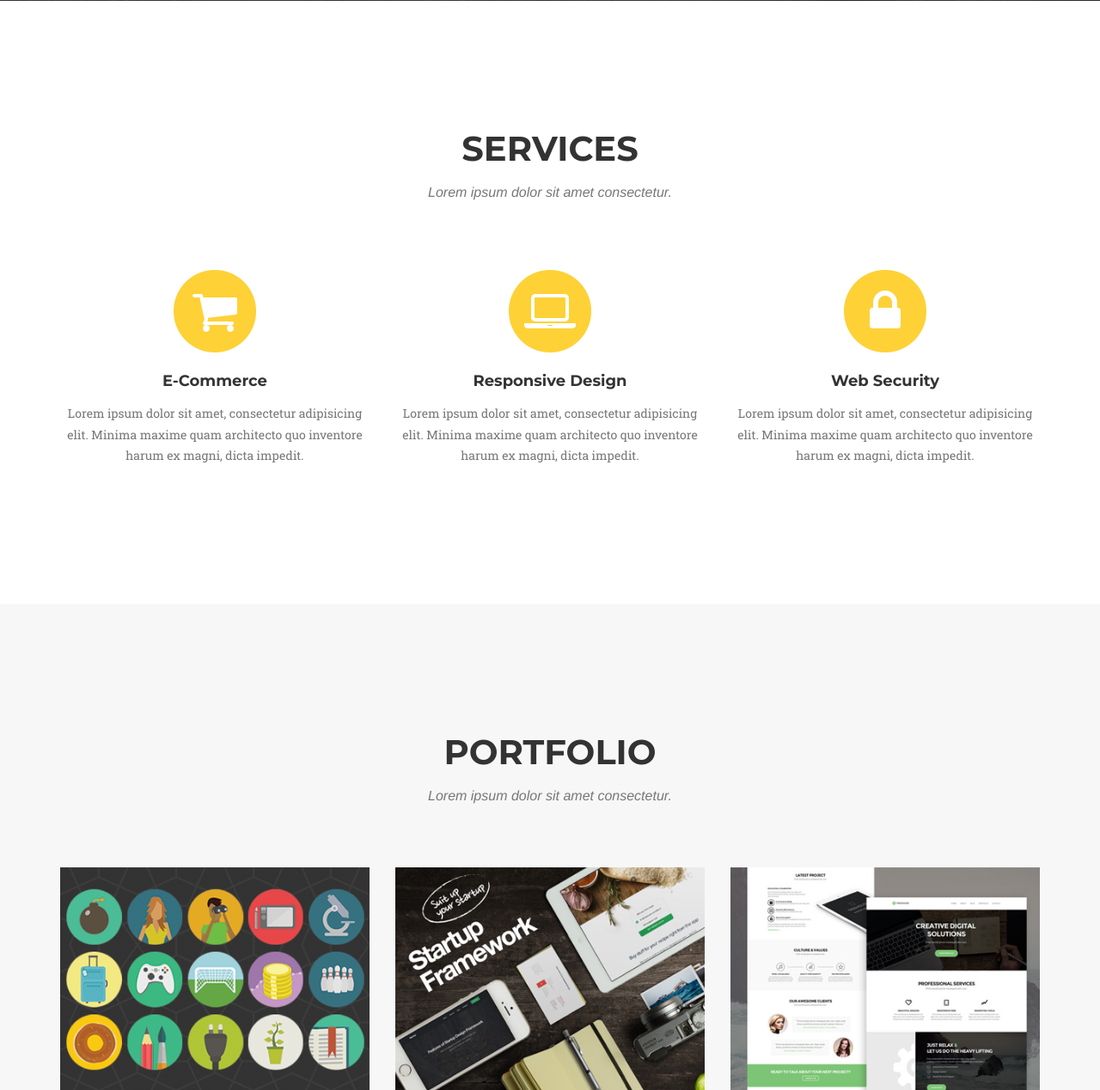
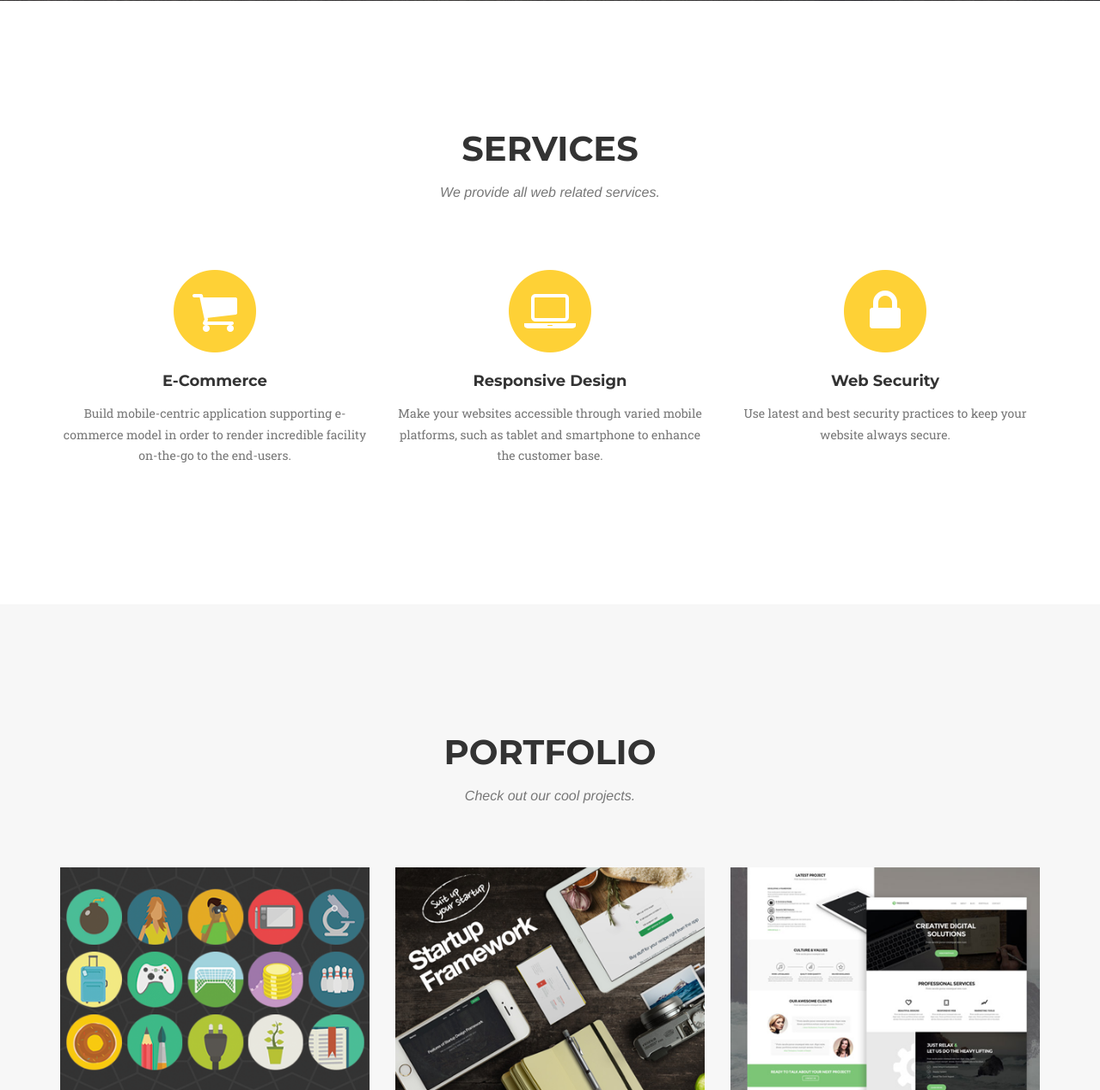
Before and after one commit to 404minds/website, a PHP site: page / in a window 1280 px wide. Shown: the part 757-2025 px from the top of the page at 86% size. Run offline with PHP 8.4, Linux system fonts and the light colour scheme; some libraries are stand-ins or nearby versions; some web fonts are replaced.

Commit message:
update copy

```diff
--- a/web/index.php
+++ b/web/index.php
@@ -7,7 +7,7 @@
     <meta http-equiv="X-UA-Compatible" content="IE=edge">
     <meta name="viewport" content="width=device-width, initial-scale=1">
     <meta name="description" content="Web development and user experience consultancy specializing in targeted, rapid and standards based development. Based in Bangalore, India.">
-    <meta name="keywords" content="web development, web design, frontend, mobile applications">
+    <meta name="keywords" content="web development, web design, frontend, mobile applications, utility apps">
     <meta name="author" content="Tushar Agarwal">
 
     <title>Web development, responsive design, mobile development by 404 Minds</title>
@@ -95,7 +95,7 @@
             <div class="row">
                 <div class="col-lg-12 text-center">
                     <h2 class="section-heading">Services</h2>
-                    <h3 class="section-subheading text-muted">Lorem ipsum dolor sit amet consectetur.</h3>
+                    <h3 class="section-subheading text-muted">We provide all web related services.</h3>
                 </div>
             </div>
             <div class="row text-center">
@@ -105,7 +105,7 @@
                         <i class="fa fa-shopping-cart fa-stack-1x fa-inverse"></i>
                     </span>
                     <h4 class="service-heading">E-Commerce</h4>
-                    <p class="text-muted">Lorem ipsum dolor sit amet, consectetur adipisicing elit. Minima maxime quam architecto quo inventore harum ex magni, dicta impedit.</p>
+                    <p class="text-muted">Build mobile-centric application supporting e-commerce model in order to render incredible facility on-the-go to the end-users.</p>
                 </div>
                 <div class="col-md-4">
                     <span class="fa-stack fa-4x">
@@ -113,7 +113,7 @@
                         <i class="fa fa-laptop fa-stack-1x fa-inverse"></i>
                     </span>
                     <h4 class="service-heading">Responsive Design</h4>
-                    <p class="text-muted">Lorem ipsum dolor sit amet, consectetur adipisicing elit. Minima maxime quam architecto quo inventore harum ex magni, dicta impedit.</p>
+                    <p class="text-muted">Make your websites accessible through varied mobile platforms, such as tablet and smartphone to enhance the customer base.</p>
                 </div>
                 <div class="col-md-4">
                     <span class="fa-stack fa-4x">
@@ -121,7 +121,7 @@
                         <i class="fa fa-lock fa-stack-1x fa-inverse"></i>
                     </span>
                     <h4 class="service-heading">Web Security</h4>
-                    <p class="text-muted">Lorem ipsum dolor sit amet, consectetur adipisicing elit. Minima maxime quam architecto quo inventore harum ex magni, dicta impedit.</p>
+                    <p class="text-muted">Use latest and best security practices to keep your website always secure.</p>
                 </div>
             </div>
         </div>
@@ -133,7 +133,7 @@
             <div class="row">
                 <div class="col-lg-12 text-center">
                     <h2 class="section-heading">Portfolio</h2>
-                    <h3 class="section-subheading text-muted">Lorem ipsum dolor sit amet consectetur.</h3>
+                    <h3 class="section-subheading text-muted">Check out our cool projects.</h3>
                 </div>
             </div>
             <div class="row">
@@ -231,7 +231,7 @@
             <div class="row">
                 <div class="col-lg-12 text-center">
                     <h2 class="section-heading">About</h2>
-                    <h3 class="section-subheading text-muted">Lorem ipsum dolor sit amet consectetur.</h3>
+                    <h3 class="section-subheading text-muted">Our short story.</h3>
                 </div>
             </div>
             <div class="row">
@@ -243,11 +243,11 @@
                             </div>
                             <div class="timeline-panel">
                                 <div class="timeline-heading">
-                                    <h4>2009-2011</h4>
+                                    <h4>2015-2016</h4>
                                     <h4 class="subheading">Our Humble Beginnings</h4>
                                 </div>
                                 <div class="timeline-body">
-                                    <p class="text-muted">Lorem ipsum dolor sit amet, consectetur adipisicing elit. Sunt ut voluptatum eius sapiente, totam reiciendis temporibus qui quibusdam, recusandae sit vero unde, sed, incidunt et ea quo dolore laudantium consectetur!</p>
+                                    <p class="text-muted">We started off as just two people working on a side project! Make cool animations and web utilities.</p>
                                 </div>
                             </div>
                         </li>
@@ -257,11 +257,11 @@
                             </div>
                             <div class="timeline-panel">
                                 <div class="timeline-heading">
-                                    <h4>March 2011</h4>
+                                    <h4>August 2015</h4>
                                     <h4 class="subheading">An Agency is Born</h4>
                                 </div>
                                 <div class="timeline-body">
-                                    <p class="text-muted">Lorem ipsum dolor sit amet, consectetur adipisicing elit. Sunt ut voluptatum eius sapiente, totam reiciendis temporibus qui quibusdam, recusandae sit vero unde, sed, incidunt et ea quo dolore laudantium consectetur!</p>
+                                    <p class="text-muted">We set up our company as 404Minds, where we would work on great ideas; turning them into reality!</p>
                                 </div>
                             </div>
                         </li>
@@ -271,11 +271,11 @@
                             </div>
                             <div class="timeline-panel">
                                 <div class="timeline-heading">
-                                    <h4>December 2012</h4>
+                                    <h4>January 2016</h4>
                                     <h4 class="subheading">Transition to Full Service</h4>
                                 </div>
                                 <div class="timeline-body">
-                                    <p class="text-muted">Lorem ipsum dolor sit amet, consectetur adipisicing elit. Sunt ut voluptatum eius sapiente, totam reiciendis temporibus qui quibusdam, recusandae sit vero unde, sed, incidunt et ea quo dolore laudantium consectetur!</p>
+                                    <p class="text-muted">Started working full time on projects, already completing at least four Frontend Development projects!</p>
                                 </div>
                             </div>
                         </li>
@@ -285,11 +285,11 @@
                             </div>
                             <div class="timeline-panel">
                                 <div class="timeline-heading">
-                                    <h4>July 2014</h4>
+                                    <h4>May 2016</h4>
                                     <h4 class="subheading">Phase Two Expansion</h4>
                                 </div>
                                 <div class="timeline-body">
-                                    <p class="text-muted">Lorem ipsum dolor sit amet, consectetur adipisicing elit. Sunt ut voluptatum eius sapiente, totam reiciendis temporibus qui quibusdam, recusandae sit vero unde, sed, incidunt et ea quo dolore laudantium consectetur!</p>
+                                    <p class="text-muted">Expanded our stack to Node.js, React, iOS Development, Android Development, and what not. Give us a spin!</p>
                                 </div>
                             </div>
                         </li>
@@ -319,14 +319,14 @@
                 <div class="col-sm-6">
                     <div class="team-member">
                         <img src="img/team/1.jpg" class="img-responsive img-circle" alt="">
-                        <h4>Kshitij Mittal</h4>
+                        <h4>Rinki Agarwal</h4>
                         <p class="text-muted">Developer</p>
                         <ul class="list-inline social-buttons">
                             <li><a href="#"><i class="fa fa-twitter"></i></a>
                             </li>
                             <!-- <li><a href="#"><i class="fa fa-facebook"></i></a>
                             </li> -->
-                            <li><a href="http://in.linkedin.com/in/kshitijmittal"><i class="fa fa-linkedin"></i></a>
+                            <li><a href="http://in.linkedin.com/in/niftyrinki"><i class="fa fa-linkedin"></i></a>
                             </li>
                         </ul>
                     </div>
@@ -349,7 +349,7 @@
             </div>
             <div class="row">
                 <div class="col-lg-8 col-lg-offset-2 text-center">
-                    <p class="large text-muted">Lorem ipsum dolor sit amet, consectetur adipisicing elit. Aut eaque, laboriosam veritatis, quos non quis ad perspiciatis, totam corporis ea, alias ut unde.</p>
+                    <p class="large text-muted">We are a team of two, but work Full Stack on all platforms. Reach us to get the best out of you next project.</p>
                 </div>
             </div>
         </div>
@@ -473,11 +473,11 @@
                         <div class="modal-body">
                             <!-- Project Details Go Here -->
                             <h2>Project Name</h2>
-                            <p class="item-intro text-muted">Lorem ipsum dolor sit amet consectetur.</p>
+                            <!-- <p class="item-intro text-muted">Lorem ipsum dolor sit amet consectetur.</p>
                             <img class="img-responsive" src="img/portfolio/roundicons-free.png" alt="">
                             <p>Use this area to describe your project. Lorem ipsum dolor sit amet, consectetur adipisicing elit. Est blanditiis dolorem culpa incidunt minus dignissimos deserunt repellat aperiam quasi sunt officia expedita beatae cupiditate, maiores repudiandae, nostrum, reiciendis facere nemo!</p>
                             <p>
-                                <strong>Want these icons in this portfolio item sample?</strong>You can download 60 of them for free, courtesy of <a href="https://getdpd.com/cart/hoplink/18076?referrer=bvbo4kax5k8ogc">RoundIcons.com</a>, or you can purchase the 1500 icon set <a href="https://getdpd.com/cart/hoplink/18076?referrer=bvbo4kax5k8ogc">here</a>.</p>
+                                <strong>Want these icons in this portfolio item sample?</strong>You can download 60 of them for free, courtesy of <a href="https://getdpd.com/cart/hoplink/18076?referrer=bvbo4kax5k8ogc">RoundIcons.com</a>, or you can purchase the 1500 icon set <a href="https://getdpd.com/cart/hoplink/18076?referrer=bvbo4kax5k8ogc">here</a>.</p> -->
                             <ul class="list-inline">
                                 <li>Date: July 2014</li>
                                 <li>Client: Round Icons</li>
@@ -505,10 +505,10 @@
                     <div class="col-lg-8 col-lg-offset-2">
                         <div class="modal-body">
                             <h2>Project Heading</h2>
-                            <p class="item-intro text-muted">Lorem ipsum dolor sit amet consectetur.</p>
+                            <!-- <p class="item-intro text-muted">Lorem ipsum dolor sit amet consectetur.</p>
                             <img class="img-responsive img-centered" src="img/portfolio/startup-framework-preview.png" alt="">
                             <p><a href="http://designmodo.com/startup/?u=787">Startup Framework</a> is a website builder for professionals. Startup Framework contains components and complex blocks (PSD+HTML Bootstrap themes and templates) which can easily be integrated into almost any design. All of these components are made in the same style, and can easily be integrated into projects, allowing you to create hundreds of solutions for your future projects.</p>
-                            <p>You can preview Startup Framework <a href="http://designmodo.com/startup/?u=787">here</a>.</p>
+                            <p>You can preview Startup Framework <a href="http://designmodo.com/startup/?u=787">here</a>.</p> -->
                             <button type="button" class="btn btn-primary" data-dismiss="modal"><i class="fa fa-times"></i> Close Project</button>
                         </div>
                     </div>
@@ -532,10 +532,10 @@
                         <div class="modal-body">
                             <!-- Project Details Go Here -->
                             <h2>Project Name</h2>
-                            <p class="item-intro text-muted">Lorem ipsum dolor sit amet consectetur.</p>
+                            <!-- <p class="item-intro text-muted">Lorem ipsum dolor sit amet consectetur.</p>
                             <img class="img-responsive img-centered" src="img/portfolio/treehouse-preview.png" alt="">
                             <p>Treehouse is a free PSD web template built by <a href="https://www.behance.net/MathavanJaya">Mathavan Jaya</a>. This is bright and spacious design perfect for people or startup companies looking to showcase their apps or other projects.</p>
-                            <p>You can download the PSD template in this portfolio sample item at <a href="http://freebiesxpress.com/gallery/treehouse-free-psd-web-template/">FreebiesXpress.com</a>.</p>
+                            <p>You can download the PSD template in this portfolio sample item at <a href="http://freebiesxpress.com/gallery/treehouse-free-psd-web-template/">FreebiesXpress.com</a>.</p> -->
                             <button type="button" class="btn btn-primary" data-dismiss="modal"><i class="fa fa-times"></i> Close Project</button>
                         </div>
                     </div>
@@ -559,10 +559,10 @@
                         <div class="modal-body">
                             <!-- Project Details Go Here -->
                             <h2>Project Name</h2>
-                            <p class="item-intro text-muted">Lorem ipsum dolor sit amet consectetur.</p>
+                            <!-- <p class="item-intro text-muted">Lorem ipsum dolor sit amet consectetur.</p>
                             <img class="img-responsive img-centered" src="img/portfolio/golden-preview.png" alt="">
                             <p>Start Bootstrap's Agency theme is based on Golden, a free PSD website template built by <a href="https://www.behance.net/MathavanJaya">Mathavan Jaya</a>. Golden is a modern and clean one page web template that was made exclusively for Best PSD Freebies. This template has a great portfolio, timeline, and meet your team sections that can be easily modified to fit your needs.</p>
-                            <p>You can download the PSD template in this portfolio sample item at <a href="http://freebiesxpress.com/gallery/golden-free-one-page-web-template/">FreebiesXpress.com</a>.</p>
+                            <p>You can download the PSD template in this portfolio sample item at <a href="http://freebiesxpress.com/gallery/golden-free-one-page-web-template/">FreebiesXpress.com</a>.</p> -->
                             <button type="button" class="btn btn-primary" data-dismiss="modal"><i class="fa fa-times"></i> Close Project</button>
                         </div>
                     </div>
@@ -586,10 +586,10 @@
                         <div class="modal-body">
                             <!-- Project Details Go Here -->
                             <h2>Project Name</h2>
-                            <p class="item-intro text-muted">Lorem ipsum dolor sit amet consectetur.</p>
+                            <!-- <p class="item-intro text-muted">Lorem ipsum dolor sit amet consectetur.</p>
                             <img class="img-responsive img-centered" src="img/portfolio/escape-preview.png" alt="">
                             <p>Escape is a free PSD web template built by <a href="https://www.behance.net/MathavanJaya">Mathavan Jaya</a>. Escape is a one page web template that was designed with agencies in mind. This template is ideal for those looking for a simple one page solution to describe your business and offer your services.</p>
-                            <p>You can download the PSD template in this portfolio sample item at <a href="http://freebiesxpress.com/gallery/escape-one-page-psd-web-template/">FreebiesXpress.com</a>.</p>
+                            <p>You can download the PSD template in this portfolio sample item at <a href="http://freebiesxpress.com/gallery/escape-one-page-psd-web-template/">FreebiesXpress.com</a>.</p> -->
                             <button type="button" class="btn btn-primary" data-dismiss="modal"><i class="fa fa-times"></i> Close Project</button>
                         </div>
                     </div>
@@ -613,10 +613,10 @@
                         <div class="modal-body">
                             <!-- Project Details Go Here -->
                             <h2>Project Name</h2>
-                            <p class="item-intro text-muted">Lorem ipsum dolor sit amet consectetur.</p>
+                            <!-- <p class="item-intro text-muted">Lorem ipsum dolor sit amet consectetur.</p>
                             <img class="img-responsive img-centered" src="img/portfolio/dreams-preview.png" alt="">
                             <p>Dreams is a free PSD web template built by <a href="https://www.behance.net/MathavanJaya">Mathavan Jaya</a>. Dreams is a modern one page web template designed for almost any purpose. It’s a beautiful template that’s designed with the Bootstrap framework in mind.</p>
-                            <p>You can download the PSD template in this portfolio sample item at <a href="http://freebiesxpress.com/gallery/dreams-free-one-page-web-template/">FreebiesXpress.com</a>.</p>
+                            <p>You can download the PSD template in this portfolio sample item at <a href="http://freebiesxpress.com/gallery/dreams-free-one-page-web-template/">FreebiesXpress.com</a>.</p> -->
                             <button type="button" class="btn btn-primary" data-dismiss="modal"><i class="fa fa-times"></i> Close Project</button>
                         </div>
                     </div>
```
